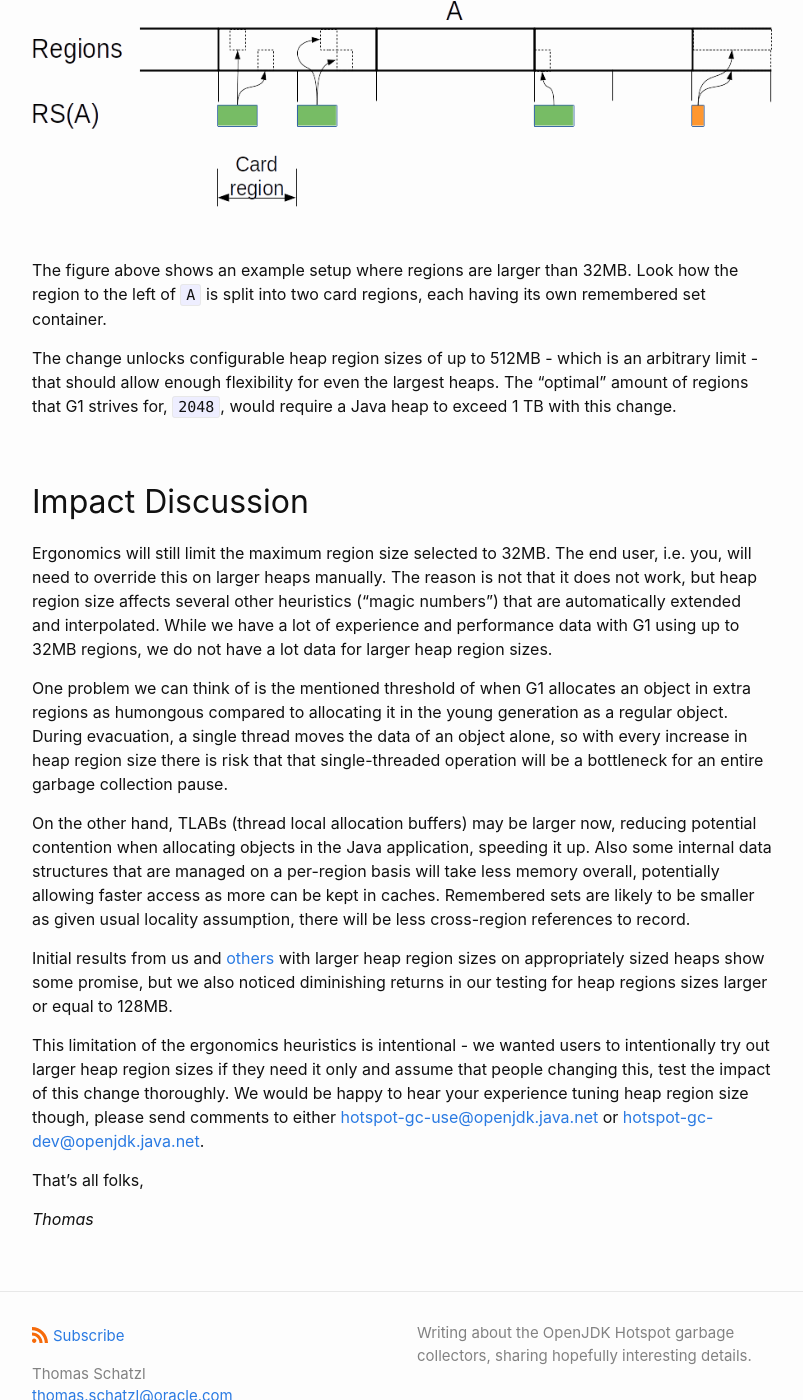
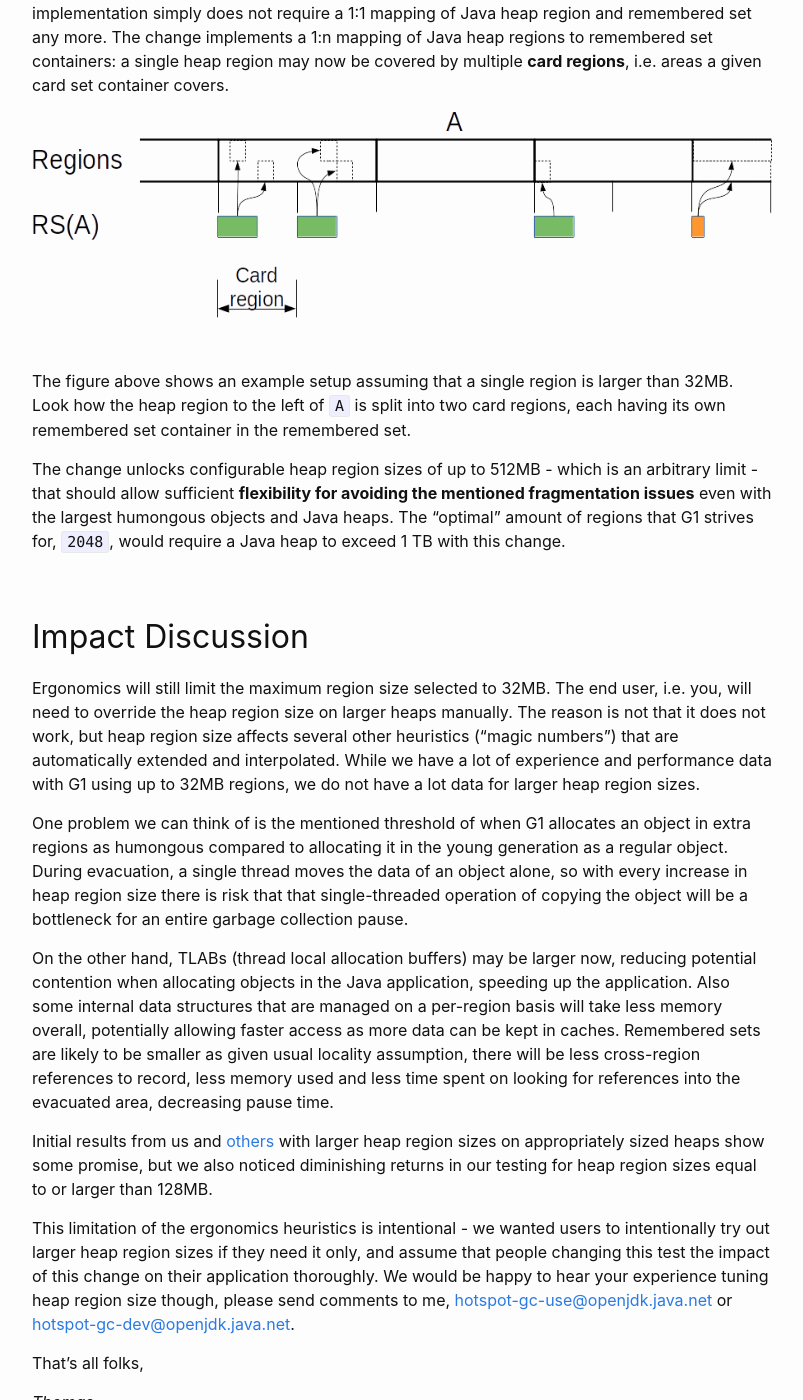
Before and after one commit to tschatzl/tschatzl.github.io, a Jekyll site: the page built from _posts/2021-11-15-heap-regions-x-large.md, in a window 1280 px wide and 1400 px high, scrolled down 2887 px. Shown: the whole window, without its empty margins (238-1041 px from the left). Built offline with Jekyll 4.4.1, drawn with Linux system fonts in a browser that asks for light colours; some of the changed text lies outside the part shown.

Commit message:
Typos, clarifications

```diff
--- a/_posts/2021-11-15-heap-regions-x-large.md
+++ b/_posts/2021-11-15-heap-regions-x-large.md
@@ -5,7 +5,7 @@ date:   2021-11-15 12:00:00 +0200
 tags: [GC, G1, JDK 18, Performance, Memory Usage, Heap Regions]
 ---
 
-Until now G1 heap region size has been limited to 32MB due to previous limitations in the remembered set data structures. With [JDK-8275056](https://bugs.openjdk.java.net/browse/JDK-8275056) JDK 18 will **bump that limit to 512MB**. Read on about how this works, how you can use it and a brief discussion about the possible impact of this change.
+Until now G1 heap region size has been limited to 32MB due to previous limitations in the remembered set data structures. With [JDK-8275056](https://bugs.openjdk.java.net/browse/JDK-8275056) JDK 18 will **bump that limit to 512MB**. Read on about how this works, how you can use it and a brief discussion about the possible impact of this change for you.
 
 ## Introduction and Background ##
 
@@ -17,7 +17,7 @@ Objects **must not span regions** in the common case: typical Java objects range
 
 The figure above shows the Java heap as set of regions at the bottom, and several kinds of objects with different sizes that are about to be allocated into these free regions (white areas): small objects like `A` may be allocated at any place in a region, more than half a region sized (humongous) objects like `B` are allocated as separate, single objects in a region. Similarly, humongous objects of type `C` that are larger than a region, can only be allocated in contiguous sets of regions.
 
-This implementation choice for humongous object allocation can cause problems:
+This implementation choice for humongous object allocation can cause problems if your application uses lots of large objects:
   * fragmentation/waste at the end of regions. Unfortunately in practice it is common that the payload data of these large objects are 2^n sized. Adding the Hotspot object header causes total object size to just go over a region size, wasting almost completely empty regions in many cases. E.g. even if a complete Java object is one byte larger than a single region, it takes up **two** regions on the heap.
 
     The figure below gives an example of an object `D` which payload has `2^n` bytes: in this case the waste at the end of humongous object is proportionally very large.
@@ -28,13 +28,16 @@ This implementation choice for humongous object allocation can cause problems:
      An example for such a situation could look as depicted below: the regions in the Java heap are filled at various places, with very little contiguous free regions.
   ![Problem with region fragmentation](/assets/20211115-xlarge-regions-outerfragmentation.png)
 
-Apart from changes to the application (e.g. start your initial array size with 15 elements instead of 16 when your resizing heuristics expands by doubling that value), techniques like [eager reclamation](https://bugs.openjdk.java.net/browse/JDK-8048179) of humongous objects improve the situation by trying to reclaim large objects without a full heap liveness analysis (i.e. concurrent marking or full gc).
 
-The [tuning guide](https://docs.oracle.com/en/java/javase/17/gctuning/garbage-first-garbage-collector-tuning.html#GUID-2428DA90-B93D-48E6-B336-A849ADF1C552) suggests to either increase the Java heap size or increase region size if you see full gcs or in general many garbage collections when there is still lots of free space in the Java heap. This will either increase the number of regions, or decrease the the amount of humongous objects that can cause these issues.
+If you notice full gcs or in general many garbage collections when there is still lots of free space in the Java heap and use a large amount of humongous objects, these fragmentation issues might be the reason. Humongous objects on the heap generally do not have impact on pause times, but the frequency of collections can be higher.
 
-The size of these regions has until now been limited to 32MB due to an internal implementation choice and implementation limitations of the remembered set that have only been lifted with [JDK-8017163](https://bugs.openjdk.java.net/browse/JDK-8017163) recently.
+Apart from changes to the application (e.g. start your initial array size with 15 elements instead of 16 when your resizing heuristics expands by doubling that value), techniques like [eager reclamation](https://bugs.openjdk.java.net/browse/JDK-8048179) of humongous objects improve the situation by reclaiming some humongous objects without a full heap liveness analysis (i.e. concurrent marking or full gc).
 
-As a reminder, the remembered set of a region `X` stores approximate locations of references from all other regions into that region `X`. These locations are required during garbage collection to update the references of objects moved during garbage collections. This [FOSDEM 2018 presentation](https://archive.fosdem.org/2018/schedule/event/g1/) in section "Faster Card Scanning" explains the principle.
+The [tuning guide](https://docs.oracle.com/en/java/javase/17/gctuning/garbage-first-garbage-collector-tuning.html#GUID-2428DA90-B93D-48E6-B336-A849ADF1C552) suggests to either increase the Java heap size or increase region size. This will either increase the number of regions available, or decrease the the amount of humongous objects that can cause these issues.
+
+The size of these regions has until now been limited to 32MB due to some implementation choices and limitations of the remembered set that have only been lifted with [JDK-8017163](https://bugs.openjdk.java.net/browse/JDK-8017163) recently.
+
+As a reminder, the remembered set of a region `X` stores approximate locations of references from all other regions into that region `X`. These locations are required during garbage collection to update the references of objects moved during garbage collections. This [FOSDEM 2018 presentation](https://archive.fosdem.org/2018/schedule/event/g1/) in section "Faster Card Scanning" explains the principle in detail.
 
 The mentioned implementation choice is related to the possible range of values that can be stored in a particular *remembered set card container*. Remembered set containers store, for a given region the cards that contain the necessary references.
 
@@ -48,27 +51,26 @@ Further, before JDK-8017163, the remembered set implementation required a 1:1 ma
 
 ## The Change ##
 
-So what does [JDK-8275056](https://bugs.openjdk.java.net/browse/JDK-8275056) do to overcome this problem? The new remembered set implementation simply does not require a 1:1 mapping of Java heap region and remembered set any more. The change implements a 1:n mapping of Java heap regions to remembered set containers: a single region may now be covered by multiple **card regions**, i.e. areas a given card set container covers.
+So what does [JDK-8275056](https://bugs.openjdk.java.net/browse/JDK-8275056) do to overcome the heap region size limit? The new remembered set implementation simply does not require a 1:1 mapping of Java heap region and remembered set any more. The change implements a 1:n mapping of Java heap regions to remembered set containers: a single heap region may now be covered by multiple **card regions**, i.e. areas a given card set container covers.
 
 ![Card regions](/assets/20211115-xlarge-regions-cardregion.png)
 
-The figure above shows an example setup where regions are larger than 32MB. Look how the region to the left of `A` is split into two card regions, each having its own remembered set container.
+The figure above shows an example setup assuming that a single region is larger than 32MB. Look how the heap region to the left of `A` is split into two card regions, each having its own remembered set container in the remembered set.
 
-The change unlocks configurable heap region sizes of up to 512MB - which is an arbitrary limit - that should allow enough flexibility for even the largest heaps. The "optimal" amount of regions that G1 strives for, `2048`, would require a Java heap to exceed 1 TB with this change.
+The change unlocks configurable heap region sizes of up to 512MB - which is an arbitrary limit - that should allow sufficient **flexibility for avoiding the mentioned fragmentation issues** even with the largest humongous objects and Java heaps. The "optimal" amount of regions that G1 strives for, `2048`, would require a Java heap to exceed 1 TB with this change.
 
 ## Impact Discussion ##
 
-Ergonomics will still limit the maximum region size selected to 32MB. The end user, i.e. you, will need to override this on larger heaps manually. The reason is not that it does not work, but heap region size affects several other heuristics ("magic numbers") that are automatically extended and interpolated. While we have a lot of experience and performance data with G1 using up to 32MB regions, we do not have a lot data for larger heap region sizes.
+Ergonomics will still limit the maximum region size selected to 32MB. The end user, i.e. you, will need to override the heap region size on larger heaps manually. The reason is not that it does not work, but heap region size affects several other heuristics ("magic numbers") that are automatically extended and interpolated. While we have a lot of experience and performance data with G1 using up to 32MB regions, we do not have a lot data for larger heap region sizes.
 
-One problem we can think of is the mentioned threshold of when G1 allocates an object in extra regions as humongous compared to allocating it in the young generation as a regular object. During evacuation, a single thread moves the data of an object alone, so with every increase in heap region size there is risk that that single-threaded operation will be a bottleneck for an entire garbage collection pause.
+One problem we can think of is the mentioned threshold of when G1 allocates an object in extra regions as humongous compared to allocating it in the young generation as a regular object. During evacuation, a single thread moves the data of an object alone, so with every increase in heap region size there is risk that that single-threaded operation of copying the object will be a bottleneck for an entire garbage collection pause.
 
-On the other hand, TLABs (thread local allocation buffers) may be larger now, reducing potential contention when allocating objects in the Java application, speeding it up.
-Also some internal data structures that are managed on a per-region basis will take less memory overall, potentially allowing faster access as more can be kept in caches.
-Remembered sets are likely to be smaller as given usual locality assumption, there will be less cross-region references to record.
+On the other hand, TLABs (thread local allocation buffers) may be larger now, reducing potential contention when allocating objects in the Java application, speeding up the application.
+Also some internal data structures that are managed on a per-region basis will take less memory overall, potentially allowing faster access as more data can be kept in caches. Remembered sets are likely to be smaller as given usual locality assumption, there will be less cross-region references to record, less memory used and less time spent on looking for references into the evacuated area, decreasing pause time.
 
-Initial results from us and [others](https://bugs.openjdk.java.net/browse/JDK-8272773) with larger heap region sizes on appropriately sized heaps show some promise, but we also noticed diminishing returns in our testing for heap regions sizes larger or equal to 128MB.
+Initial results from us and [others](https://bugs.openjdk.java.net/browse/JDK-8272773) with larger heap region sizes on appropriately sized heaps show some promise, but we also noticed diminishing returns in our testing for heap region sizes equal to or larger than 128MB.
 
-This limitation of the ergonomics heuristics is intentional - we wanted users to intentionally try out larger heap region sizes if they need it only and assume that people changing this, test the impact of this change thoroughly. We would be happy to hear your experience tuning heap region size though, please send comments to either [hotspot-gc-use@openjdk.java.net](mailto:hotspot-gc-use@openjdk.java.net) or [hotspot-gc-dev@openjdk.java.net](mailto:hotspot-gc-dev@openjdk.java.net).
+This limitation of the ergonomics heuristics is intentional - we wanted users to intentionally try out larger heap region sizes if they need it only, and assume that people changing this test the impact of this change on their application thoroughly. We would be happy to hear your experience tuning heap region size though, please send comments to me, [hotspot-gc-use@openjdk.java.net](mailto:hotspot-gc-use@openjdk.java.net) or [hotspot-gc-dev@openjdk.java.net](mailto:hotspot-gc-dev@openjdk.java.net).
 
 
 That's all folks,
```
